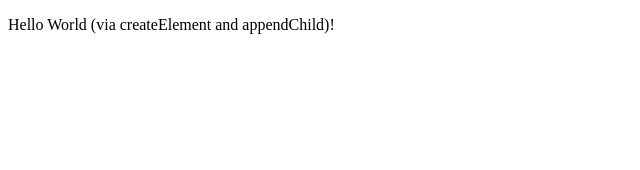
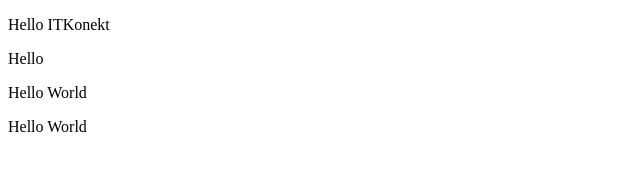
Before and after one commit to ursatile/itkonekt-js-components, a plain HTML site: page 01-custom-elements/index.html in a window 1280 px wide. Shown: the whole page, without its empty margins (0-640 px from the left). Drawn offline with Linux system fonts and the light colour scheme.

Commit message:
Example with custom attributes

```diff
--- a/01-custom-elements/index.html
+++ b/01-custom-elements/index.html
@@ -6,7 +6,10 @@
 </head>
 
 <body>
+    <hello-world name="ITKonekt"></hello-world>
+    <hello-world name=""></hello-world>
     <hello-world></hello-world>
+    <hello-world count="5"></hello-world>
     <script>
         class HelloWorldElement extends HTMLElement {
             constructor() {
@@ -17,7 +20,18 @@
             connectedCallback() {
                 console.log('connectedCallback()');
                 let content = document.createElement('p');
-                content.innerHTML = 'Hello World (via createElement and appendChild)!';
+                let name = this.getAttribute("name") ?? "World";
+                // if (name) {
+                //     console.log("name was true! (truthy)");
+                // } else {
+                //     console.log("name was falsy!");
+                // }
+                // if (name === null) {
+                //     console.log("name was null");
+                // } else {
+                //     console.log("name was not null");
+                // }
+                content.innerHTML = `Hello ${name}`;
                 this.appendChild(content);
             }
         }
```
